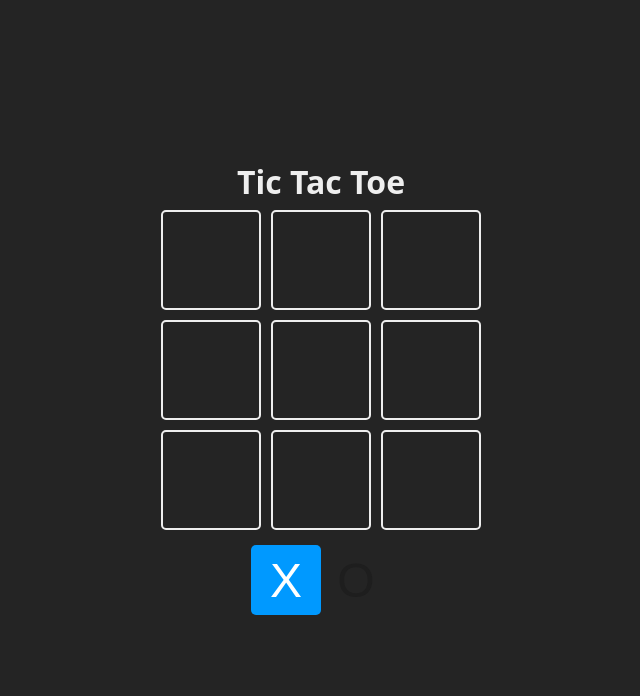
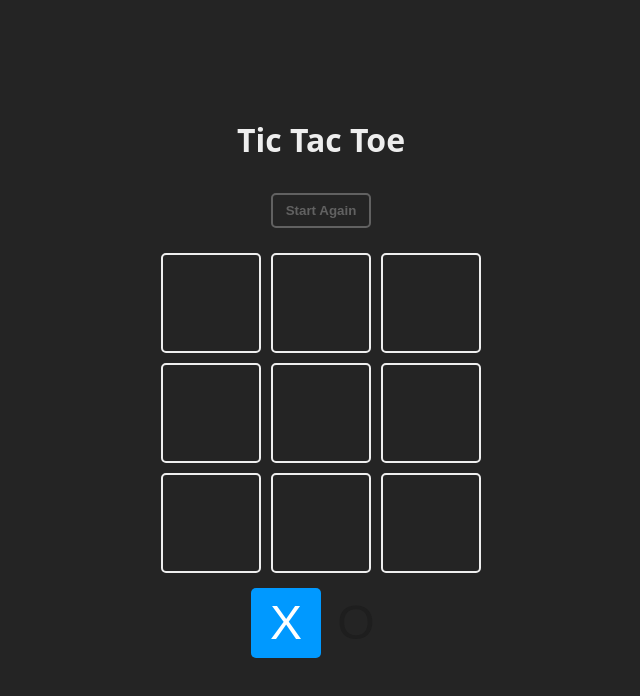
Before and after one commit to jpin730/react-tic-tac-toe, a React (Vite) app: page / in a window 1280 px wide. Shown: the top 696 px of the page, without its empty margins (319-959 px from the left). Built offline with nearby package versions, Linux system fonts and the light colour scheme.

Commit message:
feat: :sparkles: implement start again game logic

```diff
--- a/src/App.jsx
+++ b/src/App.jsx
@@ -5,12 +5,15 @@ import WinnerModal from './components/WinnerModal'
 import { INITIAL_BOARD } from './consts/board'
 import { PLAYERS } from './consts/players'
 import { checkEndGame } from './utils/check-end-game'
+import { checkStartGame } from './utils/check-start-game'
 import { checkWinner } from './utils/check-winner'
 
 const App = () => {
   const [player, setPlayer] = useState(PLAYERS.X)
   const [board, setBoard] = useState(INITIAL_BOARD)
   const [winner, setWinner] = useState(null)
+
+  const isStartGame = checkStartGame(board)
 
   const resetGame = () => {
     setPlayer(PLAYERS.X)
@@ -44,6 +47,10 @@ const App = () => {
     <main className="board">
       <h1>Tic Tac Toe</h1>
 
+      <button onClick={resetGame} disabled={isStartGame}>
+        Start Again
+      </button>
+
       <section className="game">
         {board.map((value, index) => (
           <Square key={index} index={index} updateBoard={updateBoard}>
--- a/src/index.css
+++ b/src/index.css
@@ -56,6 +56,22 @@ body {
   margin-bottom: 16px;
 }
 
+.board button {
+  transition:
+    background 0.2s,
+    color 0.2s;
+}
+
+.board button:disabled:not(.square) {
+  opacity: 0.3;
+  cursor: not-allowed;
+}
+
+.board button:disabled:hover {
+  background: transparent;
+  color: #eee;
+}
+
 .board button:not(.square) {
   padding: 8px 12px;
   margin: 25px;
@@ -69,7 +85,7 @@ body {
   cursor: pointer;
 }
 
-.board button:hover:not(.square) {
+.board button:hover {
   background: #eee;
   color: #222;
 }
--- /dev/null
+++ b/src/utils/check-start-game.js
@@ -0,0 +1 @@
+export const checkStartGame = (board) => board.every((value) => value === null)
```
